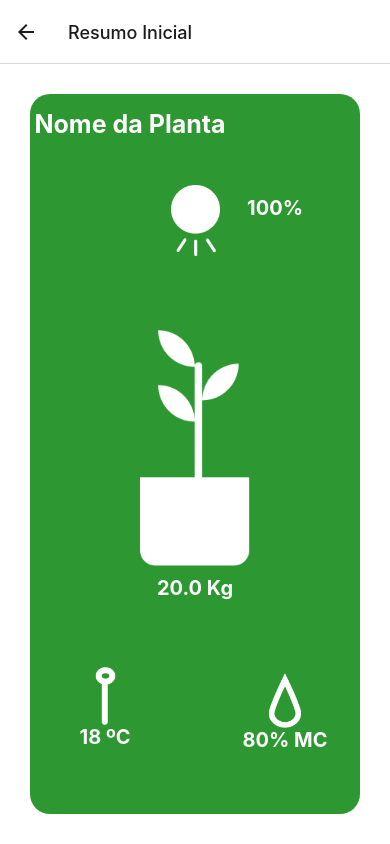
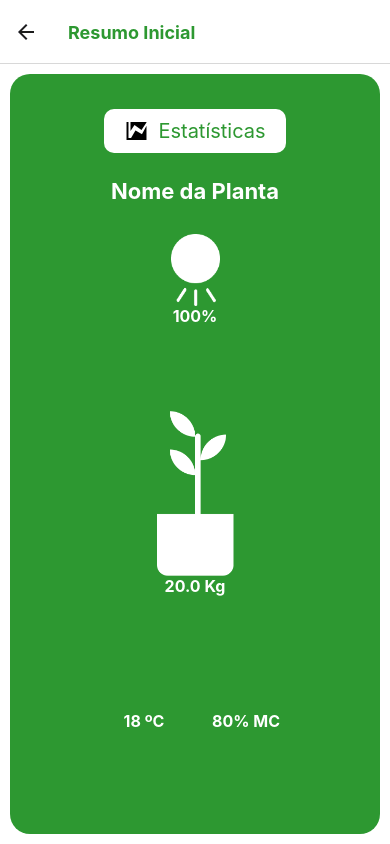
Before and after one commit to AelMartins/_smart-greenhouse, a React Native app in the folder Mobile/: screen /Home in a window 390 px wide. Built offline with nearby package versions, Linux system fonts and the light colour scheme.

Commit message:
Feat: Finished Statistics screen / Style adjusted on screens

```diff
--- a/Mobile/App.jsx
+++ b/Mobile/App.jsx
@@ -1,9 +1,6 @@
 import React from 'react';
 import Home from './src/pages/Home.jsx'
-import ViewPager from './src/pages/ViewPager.jsx'
-import BottomTabs from './src/pages/BottomTabs.jsx'
 import Chart from './src/pages/Chart.jsx'
-import { StyleSheet } from 'react-native';
 import SignIn from './src/pages/SignIn.jsx'
 import SignUp from './src/pages/SignUp.jsx'
 import { NavigationContainer } from '@react-navigation/native';
@@ -23,19 +20,12 @@ function App() {
       <Stack.Navigator>
         {/* <Button /> */}
         {newScreen('SignIn', SignIn, { headerShown: false })}
-        {newScreen('SignUp', SignUp, { title: '' })}
-        {newScreen('Home', Home, { title: 'Resumo Inicial' })}
-        {newScreen('ViewPager', ViewPager, { title: 'Resumo Inicial' })}
-        {newScreen('BottomTabs', BottomTabs, { title: 'Resumo Inicial' })}
-        {newScreen('Chart', Chart, { title: 'Gráfico' })}
+        {newScreen('SignUp', SignUp, { headerShown: false })}
+        {newScreen('Home', Home, { title: 'Resumo Inicial', headerTitleStyle: { fontWeight: 'bold', color: '#2D9831' } })}
+        {newScreen('Chart', Chart, { title: 'Estatísticas', headerTitleStyle: { fontWeight: 'bold', color: '#2D9831' } })}
       </Stack.Navigator>
     </NavigationContainer>
   )
 };
 
 export default App;
-
-
-const styles = StyleSheet.create({
-
-})
--- a/Mobile/package.json
+++ b/Mobile/package.json
@@ -11,6 +11,7 @@
   },
   "dependencies": {
     "@react-native-async-storage/async-storage": "^1.23.1",
+    "@react-native-picker/picker": "^2.7.5",
     "@react-navigation/native": "^6.1.17",
     "@react-navigation/stack": "^6.3.29",
     "@ui-kitten/components": "^5.3.1",
@@ -27,7 +28,7 @@
     "react-native-safe-area-context": "^4.10.1",
     "react-native-screens": "^3.31.1",
     "react-native-svg": "^15.2.0",
-    "react-native-vector-icons": "^10.0.3",
+    "react-native-vector-icons": "^10.1.0",
     "styled-components": "^6.1.8"
   },
   "devDependencies": {
--- a/Mobile/src/Styles/index.jsx
+++ b/Mobile/src/Styles/index.jsx
@@ -3,17 +3,33 @@ import { RectButton } from 'react-native-gesture-handler';
 
 const Container = styled.View`
   flex: 1;
-  padding: 30px;
+  padding: 10px;
   align-items: center;
   background-color: #fff;
-  justify-content: center;
 `;
 
 const ContainerImage = styled.View`
   flex: 1;
   align-items: center;
+  background-color: rgba(0,0,0,0);
+`;
+
+const ContainerChart = styled.View`
+  flex: 1;
+  margin-top: 3%;
+  max-height:  50%;
+  boder-radius: 10px;
+  align-items: center;
+  background-color: white;
+`;
+
+const HeaderChart = styled.View`
+  padding: 10px;
+  min-width: 350px;
+  max-height: 100px;
+  border-radius: 10px;
+  background-color: white;
   justify-content: center;
-  background-color: rgba(0,0,0,0);
 `;
 
 const Card = styled.View`
@@ -22,6 +38,20 @@ const Card = styled.View`
   border-radius: 30px;
   justify-content: center;
 `;
+
+const TextPlantName = styled.Text`
+  color: white;
+  font-size: 22px;
+  font-weight: bold;
+`;
+
+/**
+ *         fontSize: 25,
+        color: '#fff',
+        fontWeight: 'bold',
+        right: 65,
+        bottom: 15
+ */
 
 const ButtonCard = styled.View`
   display: flex;
@@ -112,7 +142,10 @@ const List = styled.FlatList`
 export {
   Container,
   ContainerImage,
+  ContainerChart,
+  HeaderChart,
   Card,
+  TextPlantName,
   ButtonCard,
   Button,
   ButtonText,
--- a/Mobile/src/pages/Chart.jsx
+++ b/Mobile/src/pages/Chart.jsx
@@ -1,40 +1,71 @@
 import React, { useState, useEffect } from 'react';
 import { LineChart } from 'react-native-chart-kit';
-import { StyleSheet, Text } from 'react-native';
-import { Container } from '../Styles';
+import { StyleSheet, Text, View } from 'react-native';
+import { Container, ContainerChart, HeaderChart } from '../Styles';
+import { Picker } from '@react-native-picker/picker';
+
 
 
 const DynamicChart = () => {
     const [data, setData] = useState([0, 0, 0, 0, 0])
     const [labels, setLabels] = useState(['', '', '', '', ''])
+    const [selectedChartType, setSelectedChartType] = useState('line');
+
+
+    const setTypeChart = (itemValue) => {
+        let data
+        if (itemValue === "weight") {
+            data = [100, 750, 450, 150, 325, 200, 250, 650, 840, 300, 523, 400]
+
+        } else if (itemValue === "lighting") {
+            data = [437, 123, 150, 325, 650, 840, 300, 523, 400]
+
+        } else if (itemValue === "humidity") {
+            data = [86, 12, 150, 53, 20, 523, 400]
+
+        } else if (itemValue === "temperature") {
+            data = [76, 750, 250, 650, 840, 300, 523, 400]
+
+        }
+        setData(data)
+        setLabels(['seg', 'ter', 'qua', 'qui', 'sex', 'sab', 'dom'])
+        setSelectedChartType(itemValue)
+    }
+
+
 
     useEffect(() => {
-        const fetchData = async () => {
-            const response = { data: [100, 750, 450, 150, 325, 200, 250, 650, 840, 300, 350, 400], labels: ['seg', 'ter', 'qua', 'qui', 'sex', 'sab', 'dom'] }
-            const { data, labels } = response
-            setData(data)
-            setLabels(labels)
-        };
-
-        fetchData()
-        const interval = setInterval(fetchData, 10000)
-
-        return () => clearInterval(interval)
+        setTypeChart("weight")
     }, [])
 
     return (
         <Container style={styles.background}>
-            <Container style={styles.container}>
+            <ContainerChart style={styles.container_chart}>
 
-                <Text style={styles.title}>Dynamic Chart</Text>
+                <HeaderChart style={{ flexDirection: 'row', alignItems: 'center' }}>
+                    <Text style={{ ...styles.title, width: '35%' }}>Dados:</Text>
+
+                    <Picker
+                        style={{ ...styles.picker, width: '55%' }}
+                        selectedValue={selectedChartType}
+                        onValueChange={(itemValue, itemIndex) =>
+                            setTypeChart(itemValue)
+                        }>
+                        <Picker.Item label="Peso" value="weight" style={styles.picker_item} />
+                        <Picker.Item label="Iluminação" value="lighting" style={styles.picker_item} />
+                        <Picker.Item label="Umidade" value="humidity" style={styles.picker_item} />
+                        <Picker.Item label="Temperatura" value="temperature" style={styles.picker_item} />
+                    </Picker>
+                </HeaderChart>
+
 
                 <LineChart
                     data={{
                         labels: labels,
                         datasets: [{ data: data }]
                     }}
-                    width={385}
-                    height={500}
+                    width={370}
+                    height={600}
                     yAxisLabel=""
                     chartConfig={{
                         backgroundGradientFrom: '#fff',
@@ -54,31 +85,34 @@ const DynamicChart = () => {
                     bezier
                     style={styles.chart}
                 />
-            </Container>
+            </ContainerChart>
         </Container>
     );
 };
 
 const styles = StyleSheet.create({
     background: {
-        padding: 1,
         backgroundColor: '#2D9831',
     },
-    container: {
-        flex: 1,
-        width: '110%',
-        backgroundColor: 'red',
+    container_chart: {
         borderRadius: 10,
-        justifyContent: 'flex-start',
     },
     title: {
-        fontSize: 22,
+        fontSize: 25,
         color: '#2D9831',
-        marginBottom: 20,
         fontWeight: 'bold',
+    },
+    picker: {
+        maxWidth: 180,
+    },
+    picker_item: {
+        color: '#2D9831',
+        fontWeight: 'bold',
+        fontSize: 17,
     },
     chart: {
         borderRadius: 10,
+        maxWidth: '200px',
     },
 });
 
--- a/Mobile/src/pages/Home.jsx
+++ b/Mobile/src/pages/Home.jsx
@@ -1,7 +1,9 @@
-import { Text } from "react-native"
-import { StyleSheet } from 'react-native';
 import React, { useEffect, useState } from 'react';
-import { Container, ContainerImage, Image } from '../Styles';
+import { useNavigation } from '@react-navigation/native';
+import { Container, ContainerImage, TextPlantName } from '../Styles';
+import { StyleSheet, View, Text, TouchableOpacity, Image } from 'react-native';
+import MaterialCommunityIcons from 'react-native-vector-icons/MaterialCommunityIcons';
+
 
 
 
@@ -19,47 +21,61 @@ const Home = () => {
     //     console.log(dataPlant)
     // })
 
+    const navigation = useNavigation()
+    const handleChart = () => {
+        navigation.navigate('Chart')
+    }
+
     return (
         <Container style={styles.background}>
             <Container style={styles.container}>
 
-                <Text style={styles.title_plant}>{dataPlant?.name || 'Nome da Planta'}</Text>
+                <TouchableOpacity style={{ ...styles.statsButton, elevation: 5 }} onPress={handleChart}>
+                    <View style={{ flexDirection: 'row', alignItems: 'center' }}>
+                        <MaterialCommunityIcons name="chart-line-stacked" size={24} color="black" />
+                        <Text style={{ fontSize: 20, marginLeft: 10, color: '#2D9831' }}>Estatísticas</Text>
+                    </View>
+                </TouchableOpacity>
 
+
+                <TextPlantName style={styles.title_plant}>{dataPlant?.name || 'Nome da Planta'}</TextPlantName>
 
                 <ContainerImage>
                     <Image
                         source={require("../images/home_page/ligthning.png")}
-                        style={styles.ligthning.image}
+                        style={styles.ligthning}
                         resizeMode="contain"
                     />
-                    <Text style={{ ...styles.label_text_style, ...styles.ligthning.position_text }}>{dataPlant?.lighting || '100'}%</Text>
+                    <Text style={{ ...styles.label_text_style }}>{dataPlant?.lighting || '100'}%</Text>
                 </ContainerImage>
 
                 <ContainerImage>
                     <Image
                         source={require("../images/home_page/plant.png")}
-                        style={styles.plant.image}
+                        style={styles.plant}
                         resizeMode="contain"
                     />
-                    <Text style={{ ...styles.label_text_style, ...styles.plant.position_text }}>{dataPlant?.weight || '20.0'} Kg</Text>
+                    <Text style={{ ...styles.label_text_style }}>{dataPlant?.weight || '20.0'} Kg</Text>
                 </ContainerImage>
 
-                <ContainerImage>
-                    <Image
-                        source={require("../images/home_page/sensor.png")}
-                        style={styles.sensor.image}
-                        resizeMode="contain"
-                    />
-                    <Text style={{ ...styles.label_text_style, ...styles.sensor.position_text }}>{dataPlant?.humidity || '80'}% MC</Text>
-                </ContainerImage>
+                <ContainerImage style={{ flexDirection: 'row' }}>
+                    <ContainerImage>
+                        <Image
+                            source={require("../images/home_page/thermometer.png")}
+                            style={styles.thermometer}
+                            resizeMode="contain"
+                        />
+                        <Text style={{ ...styles.label_text_style }}>{dataPlant?.temperature || '18'} ºC</Text>
+                    </ContainerImage>
 
-                <ContainerImage>
-                    <Image
-                        source={require("../images/home_page/thermometer.png")}
-                        style={styles.thermometer.image}
-                        resizeMode="contain"
-                    />
-                    <Text style={{ ...styles.label_text_style, ...styles.thermometer.position_text }}>{dataPlant?.temperature || '18'} ºC</Text>
+                    <ContainerImage>
+                        <Image
+                            source={require("../images/home_page/sensor.png")}
+                            style={styles.sensor}
+                            resizeMode="contain"
+                        />
+                        <Text style={{ ...styles.label_text_style }}>{dataPlant?.humidity || '80'}% MC</Text>
+                    </ContainerImage>
                 </ContainerImage>
             </Container>
         </Container>
@@ -81,56 +97,30 @@ const styles = StyleSheet.create({
         justifyContent: 'flex-end',
         backgroundColor: '#2D9831',
     },
-    title_plant: {
-        fontSize: 25,
-        color: '#fff',
-        fontWeight: 'bold',
-        right: 65,
-        bottom: 15
+    statsButton: {
+        margin: 25,
+        backgroundColor: '#ffffff', // cor de fundo do botão
+        paddingVertical: 10,
+        paddingHorizontal: 20,
+        borderRadius: 10,
     },
     label_text_style: {
-        fontSize: 20,
+        fontSize: 16,
         color: '#fff',
         fontWeight: 'bold',
     },
     ligthning: {
-        image: {
-            height: '45%',
-        },
-        position_text: {
-            bottom: 60,
-            left: 80,
-        },
+        marginTop: 30,
+        height: '35%',
     },
     plant: {
-        image: {
-            top: 70,
-            height: '150%',
-        },
-        position_text: {
-            top: 80,
-        },
+        height: '80%',
     },
     sensor: {
-        image: {
-            height: '35%',
-            top: 165,
-            left: 90,
-        },
-        position_text: {
-            top: 165,
-            left: 90,
-        },
+        height: '25%',
     },
     thermometer: {
-        image: {
-            height: '40%',
-            top: 5,
-            right: 90,
-        },
-        position_text: {
-            right: 90,
-        },
+        height: '25%',
     },
 })
 
--- a/Mobile/src/pages/SignIn.jsx
+++ b/Mobile/src/pages/SignIn.jsx
@@ -13,7 +13,7 @@ const SignIn = () => {
 
     const handleSignIn = () => {
         if (email === '' && password === '') {
-            navigation.navigate('Chart');
+            navigation.navigate('Home');
 
         } else {
             setError('E-mail e/ou senha incorretos!');
--- a/Mobile/src/pages/SignUp.jsx
+++ b/Mobile/src/pages/SignUp.jsx
@@ -61,6 +61,10 @@ const SignUp = () => {
                 <TouchableOpacity onPress={() => handleSignIn()} style={styles.button}>
                     <Text style={styles.buttonText}>Inscrever-se</Text>
                 </TouchableOpacity>
+
+                <TouchableOpacity onPress={() => handleSignIn()} style={styles.button_back}>
+                    <Text style={styles.buttonText_back}>Voltar</Text>
+                </TouchableOpacity>
             </Container>
         </View>
     )
@@ -99,11 +103,25 @@ const styles = StyleSheet.create({
         paddingHorizontal: 20,
         borderRadius: 5,
     },
+    button_back: {
+        margin: 10,
+        borderWidth: 3,
+        borderColor: '#1a6eff',
+        backgroundColor: '#fff',
+        paddingVertical: 10,
+        paddingHorizontal: 20,
+        borderRadius: 5,
+    },
     buttonText: {
         fontSize: 20,
         fontWeight: 'bold',
         color: '#fff',
     },
+    buttonText_back: {
+        fontSize: 20,
+        fontWeight: 'bold',
+        color: '#1a6eff',
+    },
 });
 
 export default SignUp;
--- a/Mobile/src/pages/ViewPager.jsx
+++ /dev/null
@@ -1,49 +0,0 @@
-import React from 'react';
-import { StyleSheet } from 'react-native';
-import { Layout, Text, ViewPager } from '@ui-kitten/components';
-
-const Test = () => {
-    const [selectedIndex, setSelectedIndex] = React.useState(0);
-
-    return (
-        <ViewPager
-            selectedIndex={selectedIndex}
-            onSelect={index => setSelectedIndex(index)}
-        >
-            <Layout
-                style={styles.tab}
-                level='2'
-            >
-                <Text category='h5'>
-                    USERS
-                </Text>
-            </Layout>
-            <Layout
-                style={styles.tab}
-                level='2'
-            >
-                <Text category='h5'>
-                    ORDERS
-                </Text>
-            </Layout>
-            <Layout
-                style={styles.tab}
-                level='2'
-            >
-                <Text category='h5'>
-                    TRANSACTIONS
-                </Text>
-            </Layout>
-        </ViewPager>
-    );
-};
-
-const styles = StyleSheet.create({
-    tab: {
-        height: 192,
-        alignItems: 'center',
-        justifyContent: 'center',
-    },
-});
-
-export default Test
```
Also changed, not shown: Mobile/src/pages/BottomTabs.jsx (deleted, +0 -20 lines), 1 other file (tests, documents, lock files or other folders).
